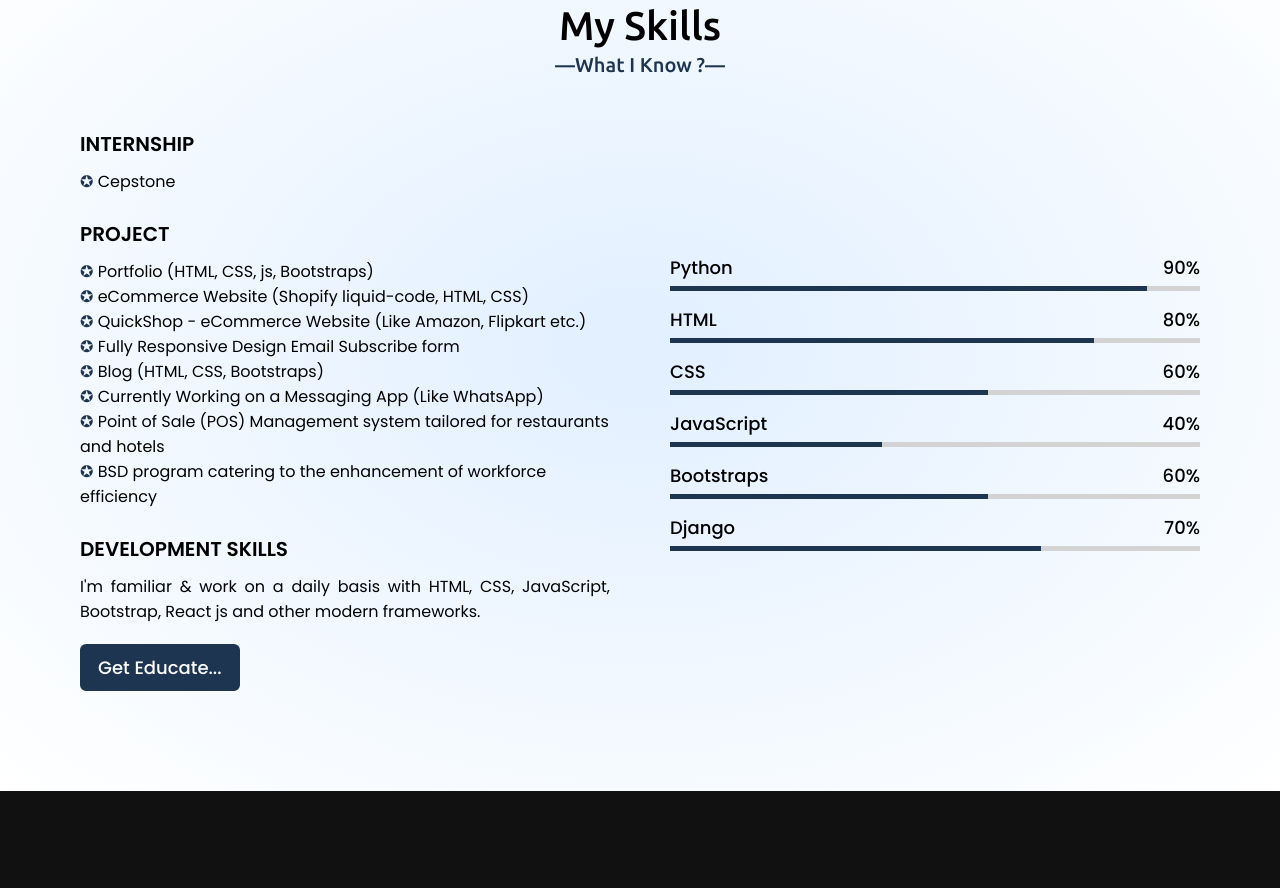
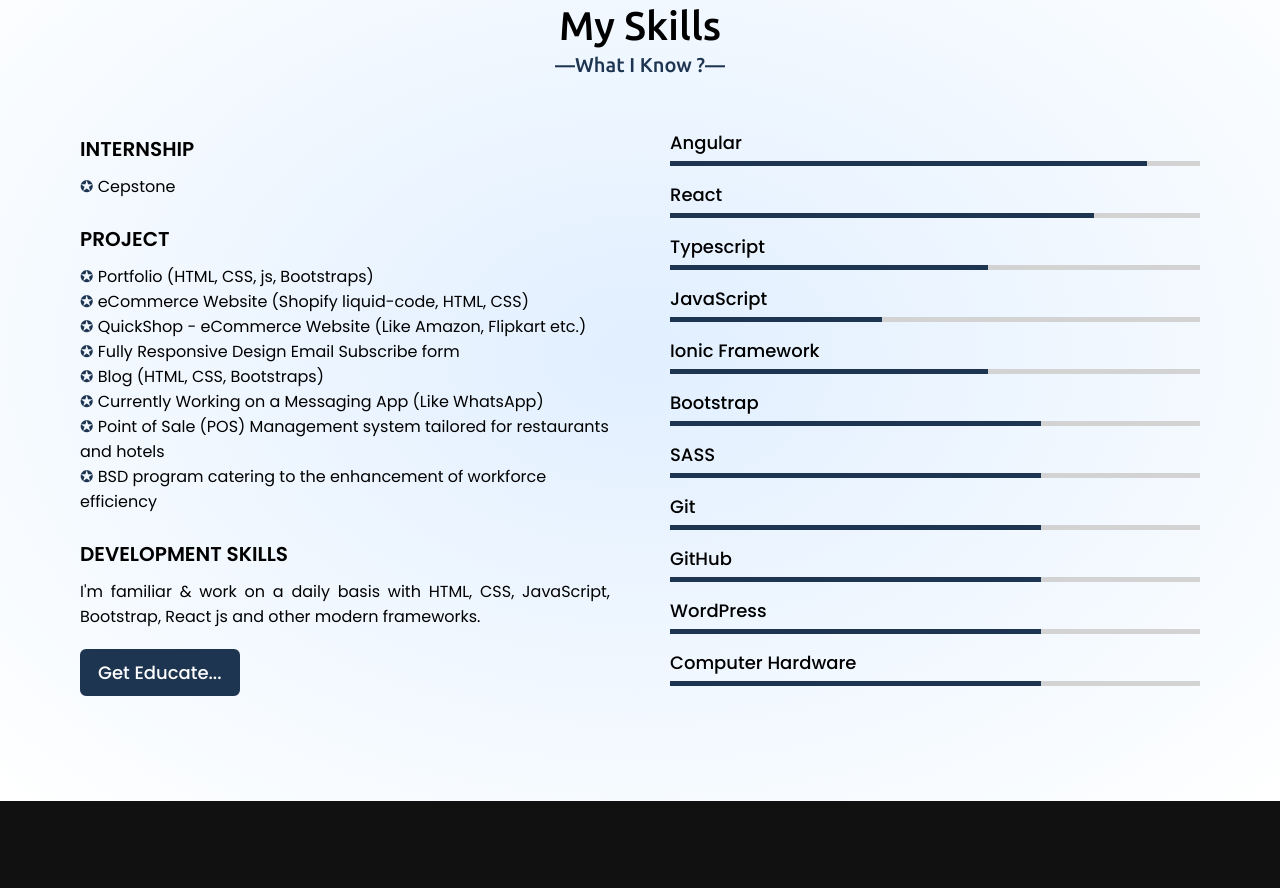
Before and after one commit to ylli-bajrami/ylli-bajrami.github.io, a plain HTML site: page index.html in a window 1280 px wide. Shown: the part 2312-3200 px from the top of the page. Drawn offline with nearby package versions, Linux system fonts and the light colour scheme.

Commit message:
Update index.html

```diff
--- a/index.html
+++ b/index.html
@@ -144,43 +144,70 @@
                 <div class="column right">
                     <div class="bars">
                         <div class="info">
-                            <span>Python</span>
-                            <span>90%</span>
+                            <span>Angular</span>
                         </div>
                         <div class="line python"></div>
                     </div>
                     <div class="bars">
                         <div class="info">
-                            <span>HTML</span>
-                            <span>80%</span>
+                            <span>React</span>
                         </div>
                         <div class="line html"></div>
                     </div>
                     <div class="bars">
                         <div class="info">
-                            <span>CSS</span>
-                            <span>60%</span>
+                            <span>Typescript</span>
+
                         </div>
                         <div class="line css"></div>
                     </div>
                     <div class="bars">
                         <div class="info">
                             <span>JavaScript</span>
-                            <span>40%</span>
+
                         </div>
                         <div class="line js"></div>
                     </div>
                     <div class="bars">
                         <div class="info">
-                            <span>Bootstraps</span>
-                            <span>60%</span>
+                            <span>Ionic Framework</span>
+
                         </div>
                         <div class="line bootstraps"></div>
                     </div>
                     <div class="bars">
                         <div class="info">
-                            <span>Django</span>
-                            <span>70%</span>
+                            <span>Bootstrap</span>
+                        </div>
+                        <div class="line django"></div>
+                    </div>
+                     <div class="bars">
+                        <div class="info">
+                            <span>SASS</span>
+                        </div>
+                        <div class="line django"></div>
+                    </div>
+                     <div class="bars">
+                        <div class="info">
+                            <span>Git</span>
+                        </div>
+                        <div class="line django"></div>
+                    </div>
+                     <div class="bars">
+                        <div class="info">
+                            <span>GitHub</span>
+                        </div>
+                        <div class="line django"></div>
+                    </div>
+                     <div class="bars">
+                        <div class="info">
+                            <span>WordPress</span>
+                        </div>
+                        <div class="line django"></div>
+                    </div>
+                     <div class="bars">
+                        <div class="info">
+                            <span>Computer Hardware</span>
                         </div>
                         <div class="line django"></div>
                     </div>
```
